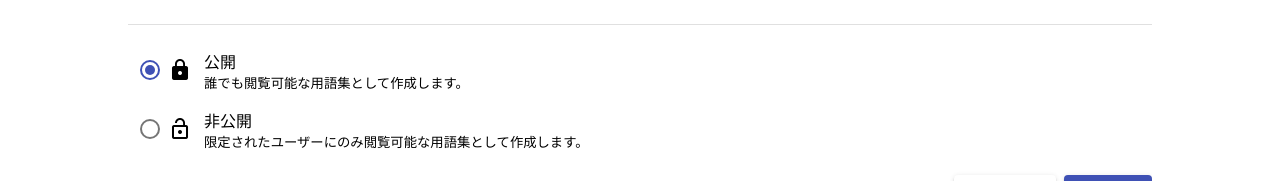
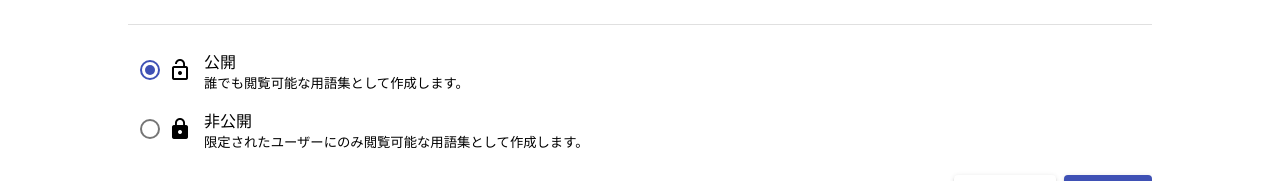
Before and after one commit to KensukeShimoji/glossary-hub, an Angular app in the folder web-front/: page /glossary/create in a window 1280 px wide. Shown: the part 276-457 px from the top of the page. Built offline with nearby package versions, Linux system fonts and the light colour scheme.

Commit message:
fix public icon.

```diff
--- a/web-front/src/app/modules/glossary/create/create-glossary.component.html
+++ b/web-front/src/app/modules/glossary/create/create-glossary.component.html
@@ -35,7 +35,7 @@
   >
     <mat-radio-button value="public">
       <div class="label">
-        <mat-icon>lock</mat-icon>
+        <mat-icon>lock_open</mat-icon>
         <div class="description">
           <div>公開</div>
           <small>誰でも閲覧可能な用語集として作成します。</small>
@@ -44,7 +44,7 @@
     </mat-radio-button>
     <mat-radio-button value="private">
       <div class="label">
-        <mat-icon>lock_open</mat-icon>
+        <mat-icon>lock</mat-icon>
         <div class="description">
           <div>非公開</div>
           <small>限定されたユーザーにのみ閲覧可能な用語集として作成します。</small>
```
